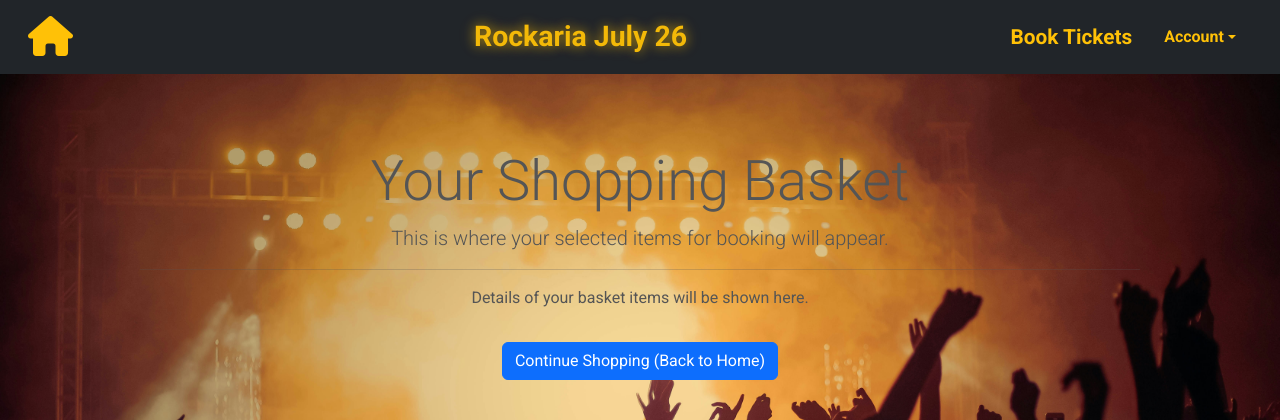
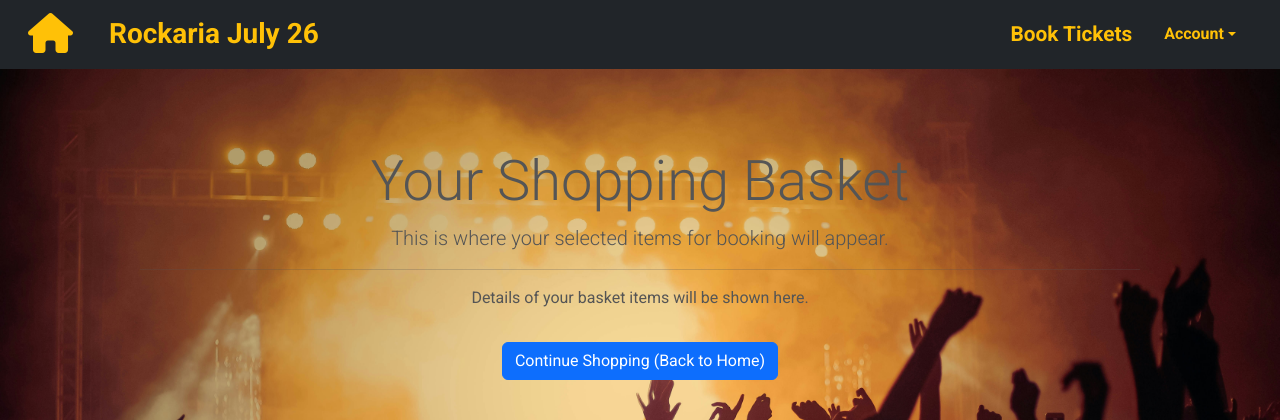
Before and after one commit to curran68/rockaria, a Django app: page /basket/ in a window 1280 px wide. Shown: the top 420 px of the page. Run offline with Django 5.2, Linux system fonts and the light colour scheme; some libraries are stand-ins or nearby versions; some web fonts are replaced.

Commit message:
changes to layout structure and further testing

```diff
--- a/static/css/custom.css
+++ b/static/css/custom.css
@@ -2,13 +2,13 @@
 
 /* Navbar center banner animation */
 .rockaria-banner {
-  animation: pulseText 3s ease-in-out infinite;
-  text-shadow: 0 0 10px #ffc10799, 0 0 20px #ffc10755;
-  display: inline-block;
-  padding-left: 80px; /* adjust as needed */
-  padding-right: 4px;
-  transform: translateY(1px); /* for fine vertical alignment */
+  padding-left: 20px;
+  font-weight: bold;
+  font-size: 1.75em;
+  font-family: 'Roboto', sans-serif;
+  color: #ffc107;
 }
+
 
 @keyframes pulseText {
   0%, 100% {
--- a/templates/includes/navbar.html
+++ b/templates/includes/navbar.html
@@ -12,13 +12,10 @@
 
         <div class="collapse navbar-collapse" id="navbarMain">
 
-            <div class="w-100 d-flex justify-content-center my-2">
-                <span class="text-warning fw-bold rockaria-banner animate__animated animate__pulse animate__infinite"
-                    style="font-family: 'Roboto', sans-serif; font-size: 1.75em;">
-                    Rockaria July 26
-                </span>
+            <div class="text-left">
+                <span class="rockaria-banner animate__animated animate__pulse animate__infinite">Rockaria July 26</span>
+            </div>
 
-            </div>
 
             <ul class="navbar-nav ms-auto mb-2 mb-lg-0">
                 <li class="nav-item">
```
